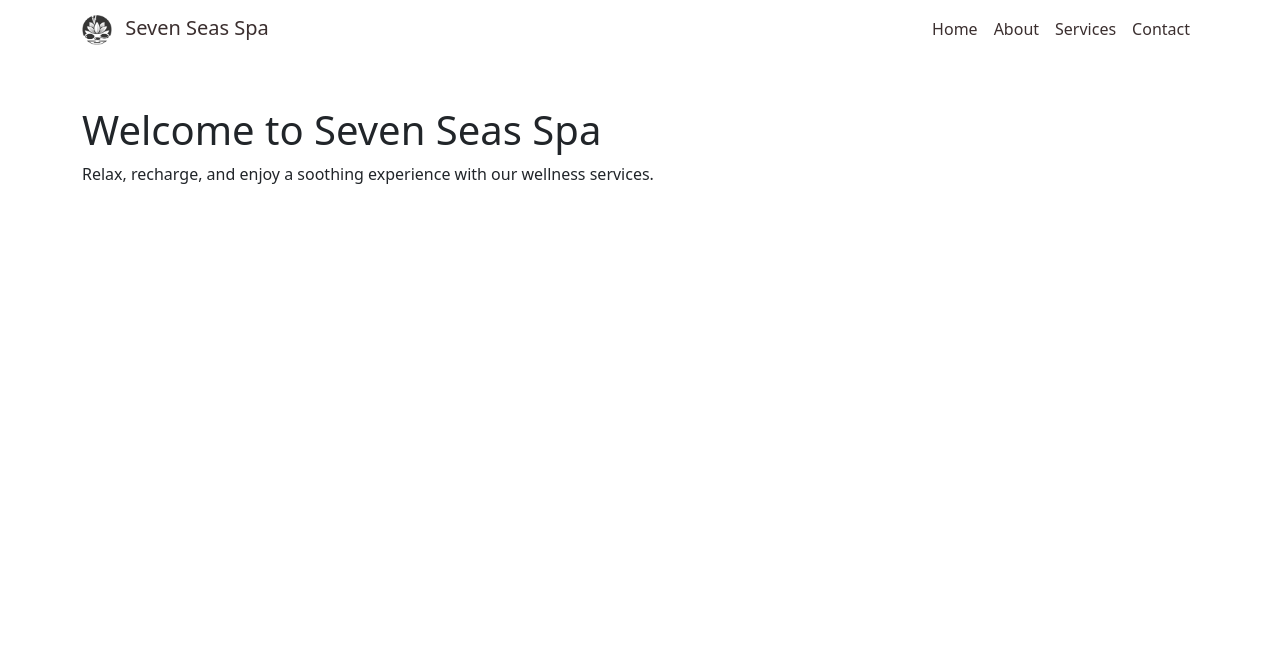
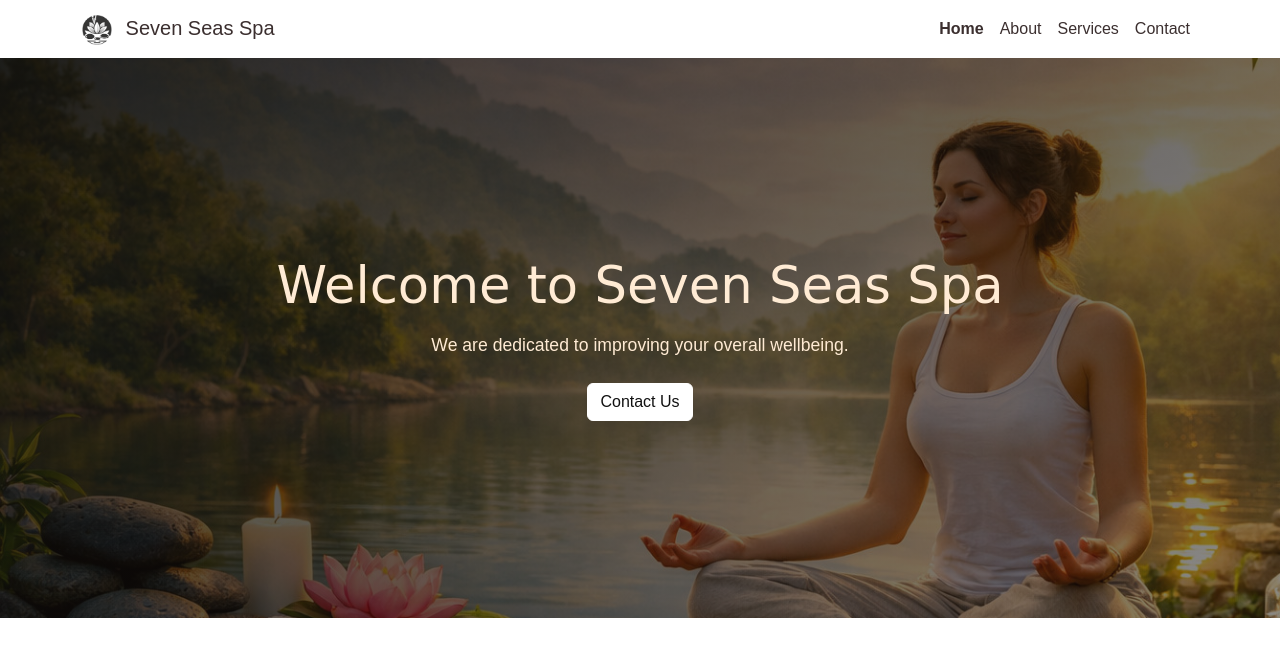
Before and after one commit to ctr-code/seven-seas-spa, a plain HTML site: page index.html in a window 1280 px wide. Drawn offline with Linux system fonts and the light colour scheme; a web font is replaced by a local one.

Commit message:
Add a hero section with an image

```diff
--- a/assets/css/style.css
+++ b/assets/css/style.css
@@ -1,3 +1,11 @@
+body {
+  font-family: Arial, sans-serif;
+}
+
+h1, h2, h3, h4, h5, h6 {
+  font-family: 'Hadlee', cursive;
+}
+
 .navbar {
   background-color: #fff !important;
 }
@@ -7,9 +15,78 @@
   color: #3b2f2f !important;
 }
 
+.navbar-nav .nav-link.active {
+  font-weight: 700;
+}
+
 .navbar-brand .navbar-logo {
   width: 30px;
   height: 30px;
   object-fit: contain;
   margin-right: 8px;
 }
+
+.hero-section {
+  position: relative;
+  min-height: 70vh;
+  overflow: hidden;
+}
+
+.hero-image {
+  width: 100%;
+  height: 70vh;
+  object-fit: cover;
+  object-position: right 10%;
+  display: block;
+}
+
+.hero-overlay {
+  position: absolute;
+  inset: 0;
+  display: flex;
+  flex-direction: column;
+  align-items: center;
+  justify-content: center;
+  text-align: center;
+  padding: 2rem;
+  color: #fff;
+  background: linear-gradient(135deg, rgba(16, 12, 10, 0.82), rgba(16, 12, 10, 0.48));
+}
+
+.hero-badge {
+  display: inline-block;
+  margin-bottom: 1rem;
+  padding: 0.4rem 0.8rem;
+  border-radius: 999px;
+  background: rgba(255, 255, 255, 0.2);
+  color: #fff;
+  font-size: 0.8rem;
+  font-weight: 600;
+  letter-spacing: 0.08em;
+  text-transform: uppercase;
+}
+
+.hero-overlay h1 {
+  color: #ffebd4;
+  font-size: clamp(2.5rem, 4vw, 3.5rem);
+  margin-bottom: 1rem;
+}
+
+.hero-overlay p {
+  color: #ffebd4;
+  font-size: 1.1rem;
+  margin-bottom: 1.5rem;
+  max-width: 560px;
+}
+
+.btn-primary {
+  background-color: #fff;
+  border-color: #fff;
+  color: #111;
+}
+
+.btn-primary:hover {
+  background-color: #f2f2f2;
+  border-color: #f2f2f2;
+  color: #111;
+}
--- a/index.html
+++ b/index.html
@@ -7,6 +7,8 @@
     <title>Seven Seas Spa</title>
     <link rel="stylesheet" href="vendor/bootstrap/bootstrap.min.css">
     <link rel="stylesheet" href="vendor/font-awesome/css/all.min.css">
+    <link rel="preconnect" href="https://fonts.bunny.net">
+    <link href="https://fonts.bunny.net/css?family=hadlee:400" rel="stylesheet">
     <link rel="stylesheet" href="assets/css/style.css">
 </head>
 
@@ -40,9 +42,15 @@
         </div>
     </nav>
 
-    <main class="container py-5">
-        <h1>Welcome to Seven Seas Spa</h1>
-        <p>Relax, recharge, and enjoy a soothing experience with our wellness services.</p>
+    <main>
+        <section class="hero-section">
+            <img src="assets/images/hero.jpg" alt="Relaxing spa treatment at Seven Seas Spa" class="hero-image">
+            <div class="hero-overlay">
+                <h1>Welcome to Seven Seas Spa</h1>
+                <p>We are dedicated to improving your overall wellbeing.</p>
+                <a href="contact.html" class="btn btn-primary">Contact Us</a>
+            </div>
+        </section>
     </main>
 
     <script src="vendor/bootstrap/bootstrap.bundle.min.js"></script>
```
Also changed, not shown: assets/images/hero.jpg (added).
